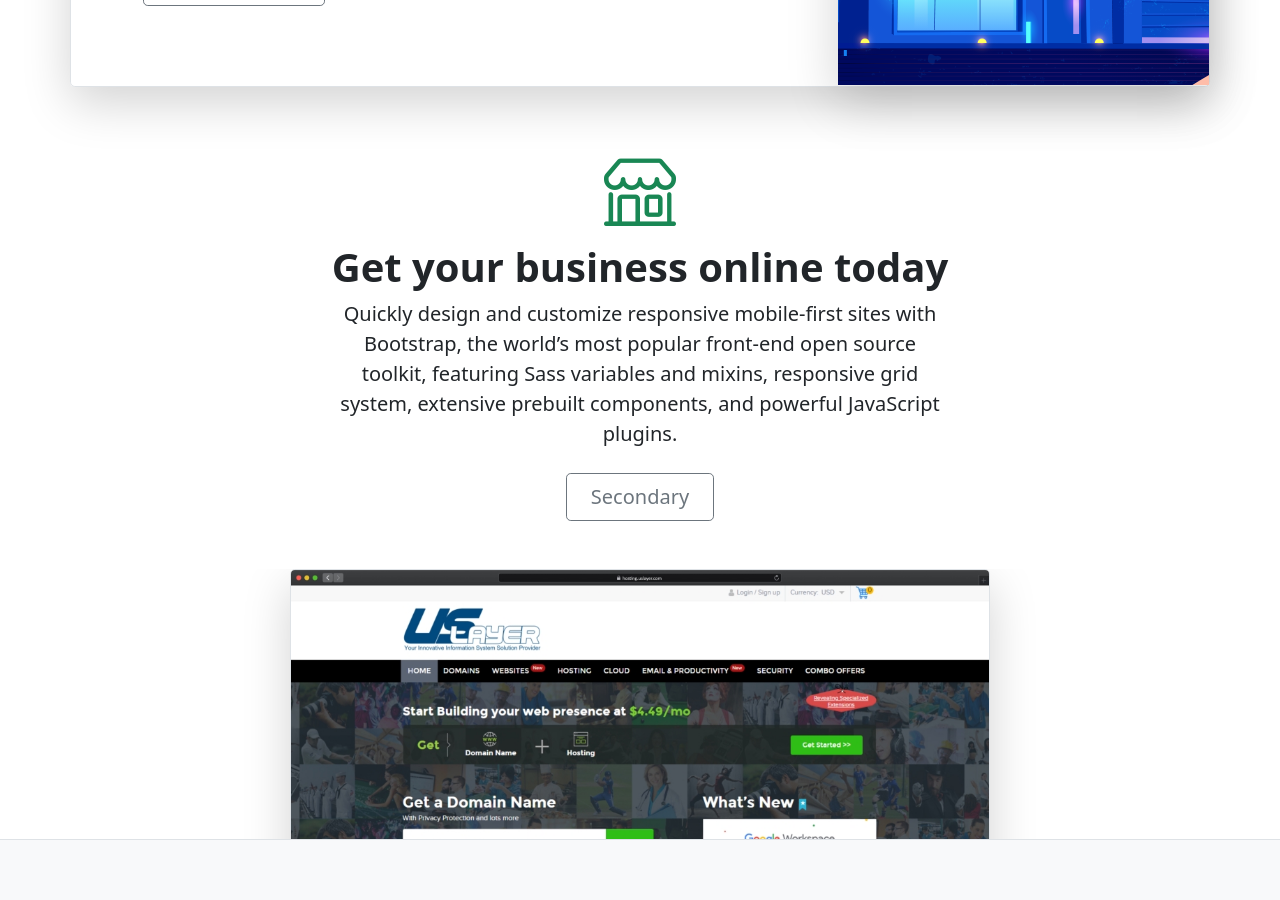
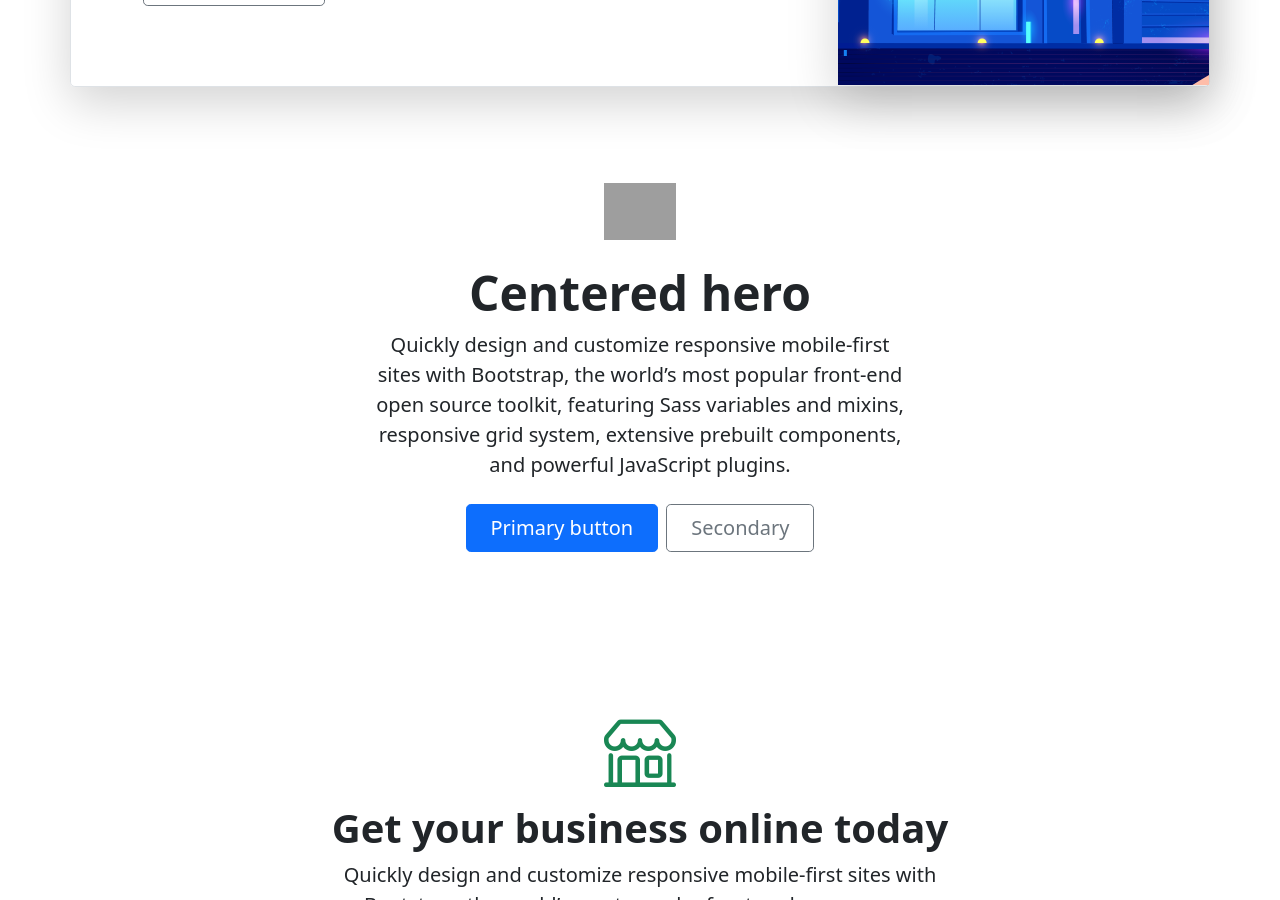
Before and after one commit to uslayer/uslayer.github.io, a Jekyll site: the page built from index.html, in a window 1280 px wide and 900 px high, scrolled down 1092 px. Built offline with Jekyll 4.4.1, drawn with Linux system fonts in a browser that asks for light colours; the list of posts is cut into pages by our own code; grey boxes are pictures that could not be loaded.

Commit message:
Update index.html

```diff
--- a/index.html
+++ b/index.html
@@ -50,6 +50,19 @@ image: assets/images/blog/press-cover.jpg
           <img class="rounded-lg-3" src="/assets/images/home-and-bussiness-security.svg" alt="CCTV Alarm Galle" width="720">
       </div>
     </div>
+
+      <div class="px-4 py-5 my-5 text-center">
+        <img class="d-block mx-auto mb-4" src="/docs/5.0/assets/brand/bootstrap-logo.svg" alt="" width="72" height="57">
+        <h1 class="display-5 fw-bold">Centered hero</h1>
+        <div class="col-lg-6 mx-auto">
+          <p class="lead mb-4">Quickly design and customize responsive mobile-first sites with Bootstrap, the world’s most popular front-end open source toolkit, featuring Sass variables and mixins, responsive grid system, extensive prebuilt components, and powerful JavaScript plugins.</p>
+          <div class="d-grid gap-2 d-sm-flex justify-content-sm-center">
+            <button type="button" class="btn btn-primary btn-lg px-4 gap-3">Primary button</button>
+            <button type="button" class="btn btn-outline-secondary btn-lg px-4">Secondary</button>
+          </div>
+        </div>
+      </div>
+
   </div>
 
 
```
